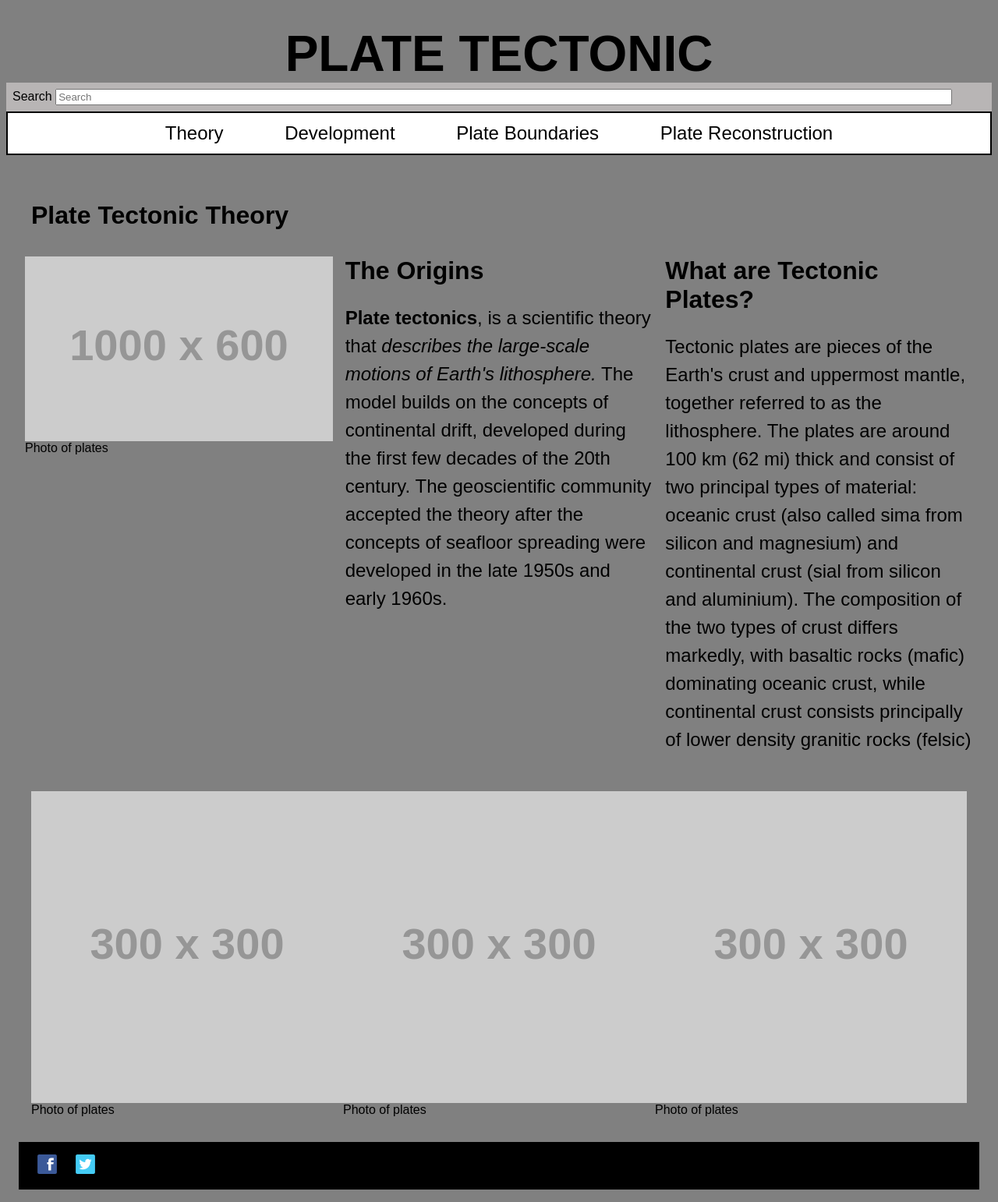
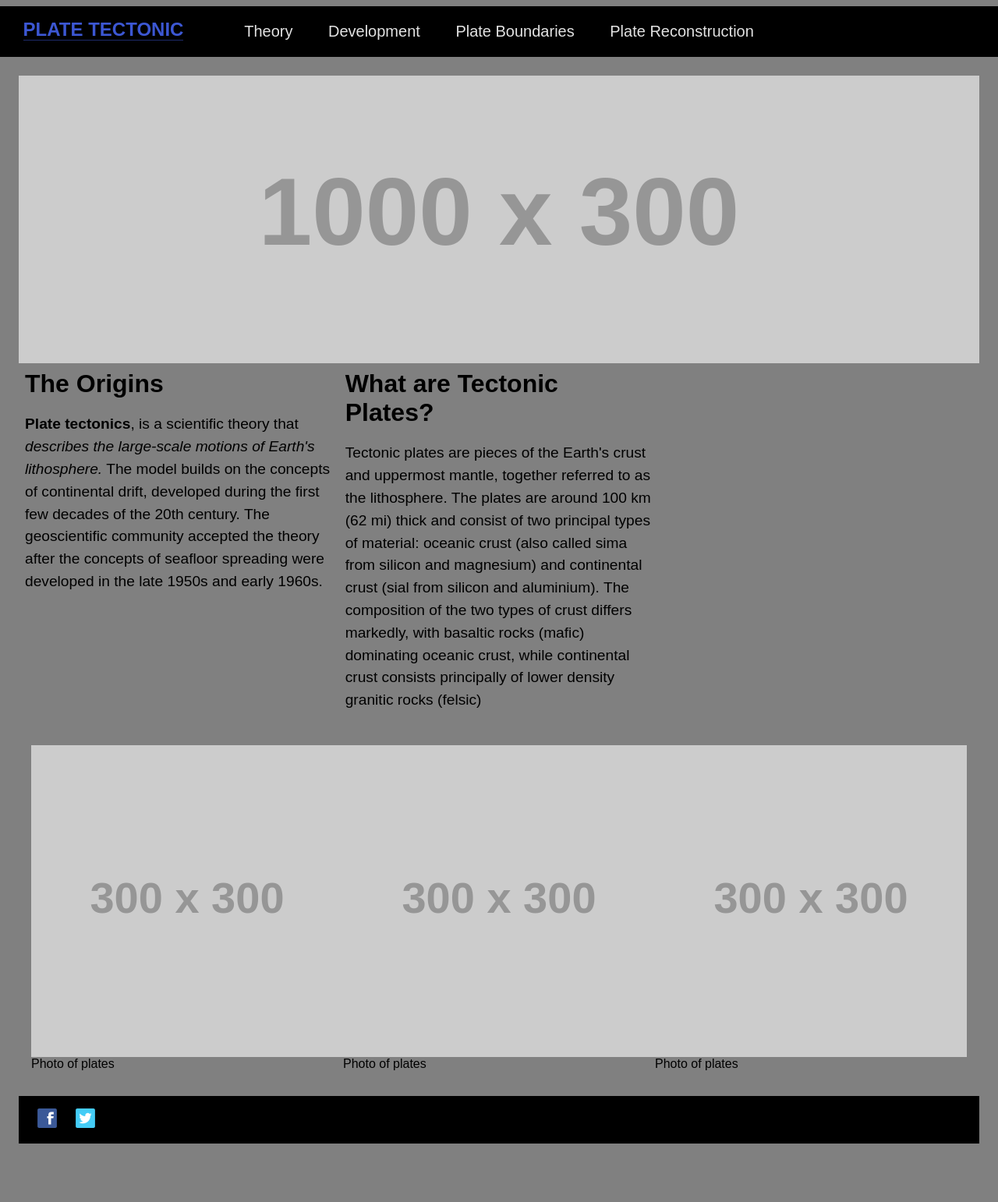
Before and after one commit to jesusmonsalve/large-data-website, a Jekyll site: the page built from index.html, in a window 1280 px wide. Shown: the whole page at 78% size. Built offline with Jekyll 4.4.1, drawn with Linux system fonts in a browser that asks for light colours; Markdown is read by kramdown in place of the engine named in the settings; after the commit the page ends 1483 px from its top, so only the background shows below that.

Commit message:
Added Nav bar

```diff
--- a/_layouts/default.html
+++ b/_layouts/default.html
@@ -31,15 +31,18 @@
 
 <body>
 
-	<header>
-		<h1>PLATE TECTONIC</h1>
+	<h1><a href="index.html">PLATE TECTONIC</a></h1>
+
+	<header class="masthead clearfix">
+
+		<!-- <nav class="nav nav-top">
 
 		<div class="searchbar">
 			<label>Search</label>
 			<input type="search" placeholder="Search">
 		</div>
 
-		<nav class="nav nav-top">
+
 			<ul>
 				<li><a href="index.html">Theory</a></li>
 				<li><a href="development.html">Development</a></li>
@@ -47,6 +50,17 @@
 				<li><a href="plate-reconstruction.html">Plate Reconstruction</a></li>
 			</ul>
 		</nav>
+		-->
+		<nav class="nav nav-top" data-state="collapsed">
+			<ul>
+				<li><a href="index.html">Theory</a></li>
+				<li><a href="development.html">Development</a></li>
+				<li><a href="plate-boundaries.html">Plate Boundaries</a></li>
+				<li><a href="plate-reconstruction.html">Plate Reconstruction</a></li>
+			</ul>
+		</nav>
+
+
 	</header>
 
 
--- a/css/general.css
+++ b/css/general.css
@@ -11,58 +11,124 @@ html {
 }
 
 
-.nav {
-	padding: 0 0;
-	font-size: 1em;
-	border: 2px solid black;
-	background-color: white;
+.clearfix:after,
+.clearfix:before {
+	content: " ";
+	display: table;
 }
 
-.nav ul {
+.clearfix:after {
+	clear: both;
+}
+
+a,
+a:link,
+a:visited {
+	border-bottom: 0.1rem solid rgba(60,87,211,0.5);
+
+	color: #3c57d3;
+	text-decoration: none;
+}
+
+a:hover,
+a:focus,
+a:active {
+	border-color: #1636c5;
+
+	color: #1636c5;
+}
+
+.masthead {
+	margin: 0 0 1.5rem;
+}
+
+.nav-btn,
+.nav-btn:link,
+.nav-btn:visited {
+	bottom: 0;
+	height: 40px;
+	overflow: hidden;
+	position: absolute;
+	right: 0;
+	width: 46px;
+
+
+	border: 0;
+
+	text-indent: 100%;
+	white-space: nowrap;
+}
+
+.nav-btn:hover,
+.nav-btn:focus,
+.nav-btn:active {
+	background-color: #000;
+	background-position: 0 -40px;
+}
+
+.nav-btn[data-state="active"] {
+	background-color: #000;
+	background-position: -46px -40px;
+}
+
+.nav {
+	margin: 0 -10px;
+	overflow: hidden;
+	padding: 0;
+
+	background-color: #000;
+}
+
+.nav > ul {
 	margin: 0;
-	padding: 0;
-	overflow:hidden;
+	overflow: hidden;   /*This tells to wrap around the box reminding the parent it has children*/
+	padding: 0.8rem 0;
 
 	list-style-type: none;
-
-}
-
-.nav li {
-	display: inline-block;
-	margin-left: 1em;
-	margin-right: 1em;
-
-
-}
-
-.nav-top {
-	overflow:hidden;
+	font-size: 1.25rem;
 }
 
 .nav a,
-.nav a link,
+.nav a:link,
 .nav a:visited {
-	display: inline-block;
-	padding: 0.5em;
+	display: block;
+	padding: 0.5rem 10px;
 
-	color: black;
+	border: 0;
+
+	color: #e2e2e2;
 	text-decoration: none;
-	text-align: center;
 }
-
 
 .nav a:hover,
 .nav a:focus,
 .nav a:active {
-	color: black;
-	background-color: gray;
+	background-color: #222;
+
+	color: #fff;
+}
+
+.nav-bottom {
+	margin-top: 1.5rem;
+}
+
+
+
+.nav-top[data-state="expanded"] {
+	max-height: 4rem;
+}
+
+.banner {
 
 }
-
 
 h1 {
 	font-size: 2em;
 	font-family: 'Merriweather Sans', sans-serif;
+	color: white;
+	text-align: center;
+	text-decoration: none;
+
 }
 
 h2 {
@@ -80,84 +146,79 @@ p {
 	line-height: 1.5em;
 }
 
-.searchbar {
-	background-color: #b8b5b5;
-	padding: 0.5em;
+.list li {
+	padding-bottom: 0.5em;
+	margin: 0 1.5em 0 1em;
+
+
 }
 
-@media only screen and (min-width: 28em) {
-	.nav {
-		text-align: center;
+@media only screen and (min-width: 25em) {
+
+	.nav li {
+		float: left;
+		width: 50%;
 
 	}
 
-	h2 {
-		padding-left: .5em;
+
+
+}
+
+@media only screen and (min-width: 25em) {
+
+	.nav {
+		text-align: center;
 	}
 
-	.searchbar input {
-		width: 350px;
+	.nav li {
+		display: inline-block;
+		float: none; /* This helps the content to get centered because when it floats  */
+		margin: 0 0.5em;
+		width: 40%;
+
+
+}
+
+@media only screen and (min-width: 45em) {
+
+	.nav li {
+		width: auto;
+	}
+
+	h2 {
+		padding-left: 1em;
+		font-size: 2rem;
 	}
 
 }
 
-@media only screen and (min-width: 40em) {
-
-	h1 {
-		text-align: center;
-		font-size: 3em;
-		margin: .5em 0 0em 0;
-
-	}
-	h2 {
-		padding-left: 1em;
-		font-size: 2rem;
-	}
-	.searchbar {
-		font-size: 1rem;
-	}
-
-	.searchbar input {
-		width: 480px;
-	}
-}
-
 @media only screen and (min-width: 60em) {
 
-	.nav {
-		font-size: 1.5rem;
-	}
 
-	h1 {
-		font-size: 4rem;
-	}
-
-	.searchbar input {
-		width: 800px;
-	}
 }
 
 @media only screen and (min-width: 68em) {
 
-	.searchbar input {
-		width: 1000px;
-	}
-	p {
-		font-size: 1.5rem;
+	p,
+	.list{
+		font-size: 1.2rem;
 	}
 
 }
 
 @media only screen and (min-width: 75em) {
 
-	.searchbar input {
-		width: 1150px;
-	}
-
 	h3 {
 		font-size: 2rem;
 	}
 
+	h1 {
+		margin-bottom: -3em;
+		margin-left: 0.9em;
+		font-size: 1.5rem;
+		float: left;
+	}
 
 }
 
--- a/css/grid.css
+++ b/css/grid.css
@@ -25,7 +25,7 @@
 
 
 
-@media only screen and (max-width: 38em) {
+@media only screen and (max-width: 16em) {
   .unit-s-hidden {
     display: none;
     visibility: hidden;
@@ -63,11 +63,19 @@
   }
 
 }
-@media only screen and (min-width: 60em) {
+@media only screen and (min-width: 62em) {
 
 
   .unit-l-1-3 {
     width: 33.33333%;
+  }
+
+  .unit-l-1-2 {
+    width: 50%;
+  }
+
+  .unit-l-2-3 {
+    width: 66.66667%;
   }
 
   .grid {
--- a/index.html
+++ b/index.html
@@ -2,18 +2,17 @@
 layout: default
 ---
 
-<h2>Plate Tectonic Theory</h2>
+
+
+
 
 <div class="grid">
 
-		<div class="unit unit-s-1 unit-m-1 unit-l-1-3">
-			<div class="unit-spacer">
-				<img src="http://placehold.it/1000x600" class="flex-img" alt="">
-				<caption> Photo of plates</caption>
-			</div>
-		</div>
+	<div class="banner">
 
+		<img src="http://placehold.it/1000x300" class="flex-img" alt="">
 
+	</div>
 
 		<div class="unit unit-s-1- unit-m-1-2 unit-l-1-3">
 			<div class="unit-spacer">
```
